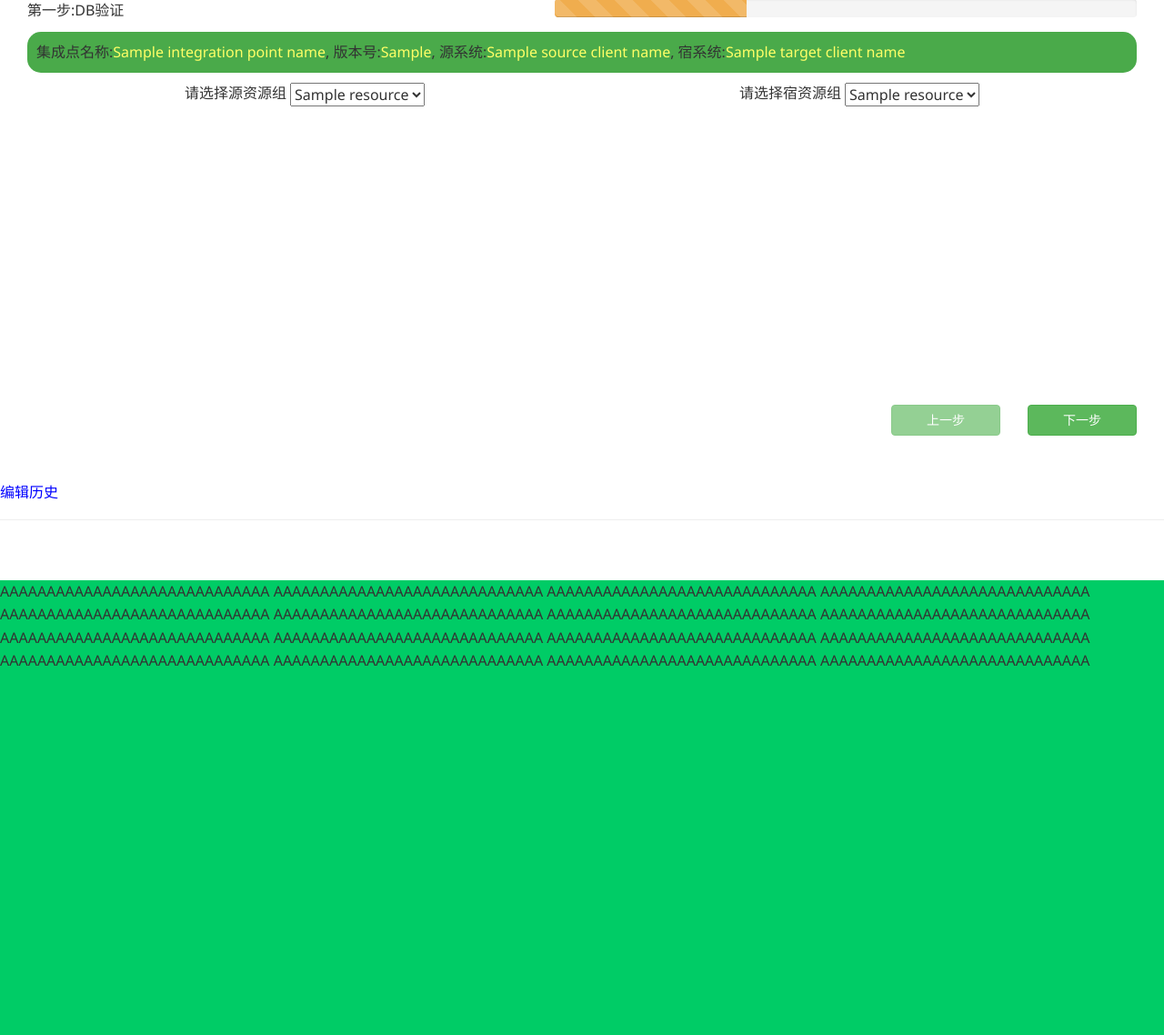
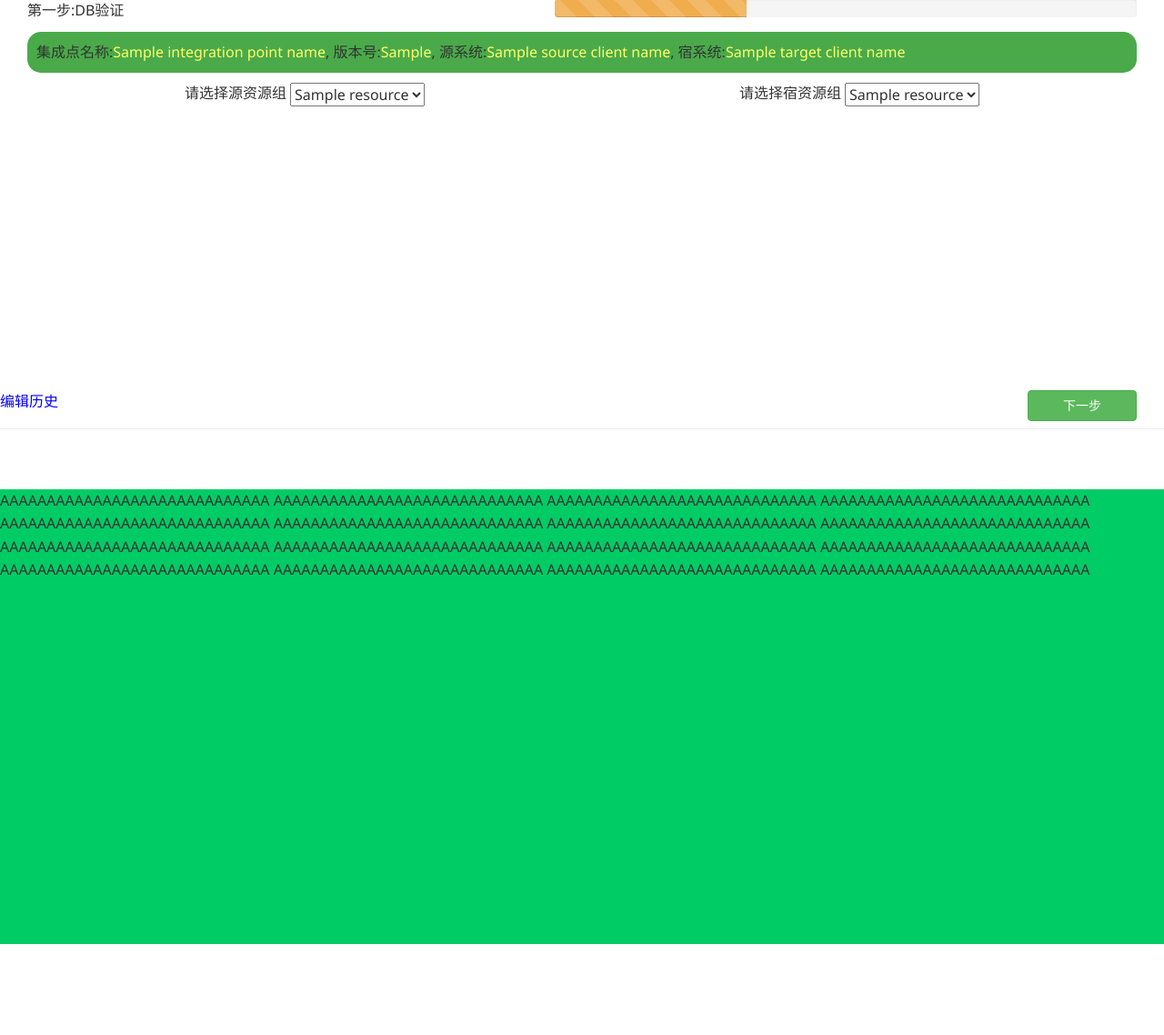
Before and after one commit to 389093982/isoftapp, a Django app: template IUIP/templates/timer/intg_edit.html in a window 1280 px wide. Shown: the part 68-1206 px from the top of the page at 91% size. After the commit the page ends 1106 px from the top, so only its background shows below. Run offline with Django 3.2, Linux system fonts and the light colour scheme; tables that the repository leaves empty hold one stand-in row (values such as "Sample post"); the template is opened without the code that fills it: values that come from a table or form of the project are taken from there, most other values are stand-ins (such as "Sample title", 1, 10 or a date in 2020); some libraries are stand-ins or nearby versions.

Commit message:
代码提交

```diff
--- a/IUIP/IUIP/settings.py
+++ b/IUIP/IUIP/settings.py
@@ -121,8 +121,8 @@ TIME_ZONE = 'Asia/Shanghai'
 USE_I18N = True
 
 USE_L10N = True
-
-USE_TZ = True
+# 如果USE_TZ设置为True时,Django会使用系统默认设置的时区,即America/Chicago,此时的TIME_ZONE不管有没有设置都不起作用
+USE_TZ = False
 
 # Static files (CSS, JavaScript, Images)
 # https://docs.djangoproject.com/en/1.11/howto/static-files/
--- a/IUIP/static/timer/js/intg_edit.js
+++ b/IUIP/static/timer/js/intg_edit.js
@@ -102,9 +102,11 @@ function changeStepShow(step){
         $("#intg_edit_resource").show();
         $("#sql_input").hide();
         $("#field_show").hide();
-        // 按钮禁用
-        $(".pres_step").attr("disabled",true);
-        $(".next_step").attr("disabled",false);
+        // 按钮隐藏
+        $(".pres_step").hide();
+        $(".next_step").show();
+        $(".build").hide();
+        $(".save").hide();
     }else if(step == 2){
         // 隐藏进度条
         $(".first").show();
@@ -114,9 +116,11 @@ function changeStepShow(step){
         $("#intg_edit_resource").hide();
         $("#sql_input").show();
         $("#field_show").hide();
-        // 按钮禁用
-        $(".pres_step").attr("disabled",false);
-        $(".next_step").attr("disabled",false);
+        // 按钮隐藏
+        $(".pres_step").show();
+        $(".next_step").show();
+        $(".build").hide();
+        $(".save").hide();
     }else if(step == 3){
         // 隐藏进度条
         $(".first").show();
@@ -126,9 +130,11 @@ function changeStepShow(step){
         $("#intg_edit_resource").hide();
         $("#sql_input").hide();
         $("#field_show").show();
-        // 按钮禁用
-        $(".pres_step").attr("disabled",false);
-        $(".next_step").attr("disabled",true);
+        // 按钮隐藏
+        $(".pres_step").show();
+        $(".next_step").hide();
+        $(".build").show();
+        $(".save").show();
     }
 }
 
--- a/IUIP/static/timer/style/intg_edit.css
+++ b/IUIP/static/timer/style/intg_edit.css
@@ -22,9 +22,8 @@ ul li{
 }
 
 #intg_edit_resource,#sql_input,#field_show{
-    min-height:500px;
+    min-height:400px;
     margin:30px;
-    position:relative;
 }
 
 #intg_desc{
@@ -35,30 +34,8 @@ ul li{
     border-radius:15px;
 }
 
-.build{
-    position:absolute;
-    top:35px;
-    right:150px;
+.pres_step,.next_step,.build,.save{
+    float:right;
     width:120px;
+    margin-right:30px;
 }
-
-.save{
-    position:absolute;
-    top:35px;
-    right:0;
-    width:120px;
-}
-
-.pres_step{
-    position:absolute;
-    bottom:20px;
-    right:150px;
-    width:120px;
-}
-
-.next_step{
-    position:absolute;
-    bottom:20px;
-    right:0;
-    width:120px;
-}
--- a/IUIP/templates/timer/intg_config.html
+++ b/IUIP/templates/timer/intg_config.html
@@ -39,8 +39,8 @@
                 {{ form.business_meaning }}
             </div>
             <div class="form-group" style="width:89%;">
-                <label style="width:10%;">{{ form.description.label_tag }}</label>
-                {{ form.description }}
+                <label style="width:10%;">{{ form.descript.label_tag }}</label>
+                {{ form.descript }}
             </div>
             <div class="form-group" style="width:45%;">
                 <label style="width:20%;">{{ form.initial_deploy_env.label_tag }}</label>
--- a/IUIP/templates/timer/intg_edit.html
+++ b/IUIP/templates/timer/intg_edit.html
@@ -24,6 +24,7 @@
     </div>
 </div>
 
+<div id="timer_content">
     <div id="intg_edit_resource">
         第一步:DB验证
         <div id="intg_desc">
@@ -77,10 +78,7 @@
                 </ul>
             </div>
         </div>
-    <button type="button" class="btn btn-success pres_step">上一步</button>
-    <button type="button" class="btn btn-success next_step">下一步</button>
     </div>
-
 
     <div id="sql_input">
         第二步:sql录入
@@ -127,15 +125,11 @@
                 </tr>
             {% endif %}
         </table>
-    <button type="button" class="btn btn-success pres_step">上一步</button>
-    <button type="button" class="btn btn-success next_step">下一步</button>
     </div>
 
     <div id="field_show">
         第三步:字段映射
         <hr>
-    <button type="button" class="btn btn-success build">构建</button>
-    <button type="button" class="btn btn-success save">保存</button>
         <div style="width:95%;margin:0 auto;margin-top:60px;" class="am-panel-group fieldMappingAccordion" id="accordion1">
             <div class="am-panel am-panel-success">
                 <div class="am-panel-hd" style="display:none;">
@@ -165,8 +159,13 @@
                 </div>
             </div>
         </div>
+    </div>
+</div>
+<div id="timer_botton">
+    <button type="button" class="btn btn-success next_step">下一步</button>
     <button type="button" class="btn btn-success pres_step">上一步</button>
-    <button type="button" class="btn btn-success next_step">下一步</button>
+    <button type="button" class="btn btn-success save">保存</button>
+    <button type="button" class="btn btn-success build">构建</button>
 </div>
 
 <div>
--- a/IUIP/timer/forms.py
+++ b/IUIP/timer/forms.py
@@ -25,7 +25,7 @@ class IntgConfigForm(forms.Form):
                                         label='下游接口表名')
     business_meaning = forms.CharField(widget=forms.TextInput(attrs={'class': 'form-control', 'style':'width:65%;'}),
                                         label='集成业务含义')
-    description = forms.CharField(widget=forms.Textarea(attrs={'style':'width:84%;height: 100px;'}),
+    descript = forms.CharField(widget=forms.Textarea(attrs={'style':'width:84%;height: 100px;'}),
                                  label='备注')
     def clean(self):
         cleaned_data = super(IntgConfigForm,self).clean()
--- a/IUIP/timer/models.py
+++ b/IUIP/timer/models.py
@@ -1,4 +1,6 @@
 # -*- coding: utf-8 -*-
+from datetime import datetime
+
 from django.contrib import admin
 from django.db import models
 
@@ -15,6 +17,7 @@ class IntgList(models.Model):
     status = models.IntegerField()  # 0 草稿状态
     source_client_name = models.CharField(max_length=50)
     target_client_name = models.CharField(max_length=50)
+    description = models.TextField(null=True, blank=True)
     created_by = models.CharField(max_length=30)
     created_date = models.DateTimeField(auto_now_add=True)
     last_updated_by = models.CharField(max_length=30)
@@ -38,6 +41,7 @@ class TimerIntgPoint(models.Model):
     target_db_conn = models.CharField(max_length=100)
     source_client_name = models.CharField(max_length=50)
     target_client_name = models.CharField(max_length=50)
+    migrate_begin_time = models.DateTimeField(default=datetime(1970, 1, 1, 00, 00, 00))
     created_by = models.CharField(max_length=30)
     created_date = models.DateTimeField(auto_now_add=True)
     last_updated_by = models.CharField(max_length=30)
```
Also changed, not shown: IUIP/quartz/models.py (+14 -0 lines), IUIP/timer/views.py (+18 -3 lines), Timer/main.py (+29 -20 lines). Lines whose indentation alone changed are shown as unchanged.
